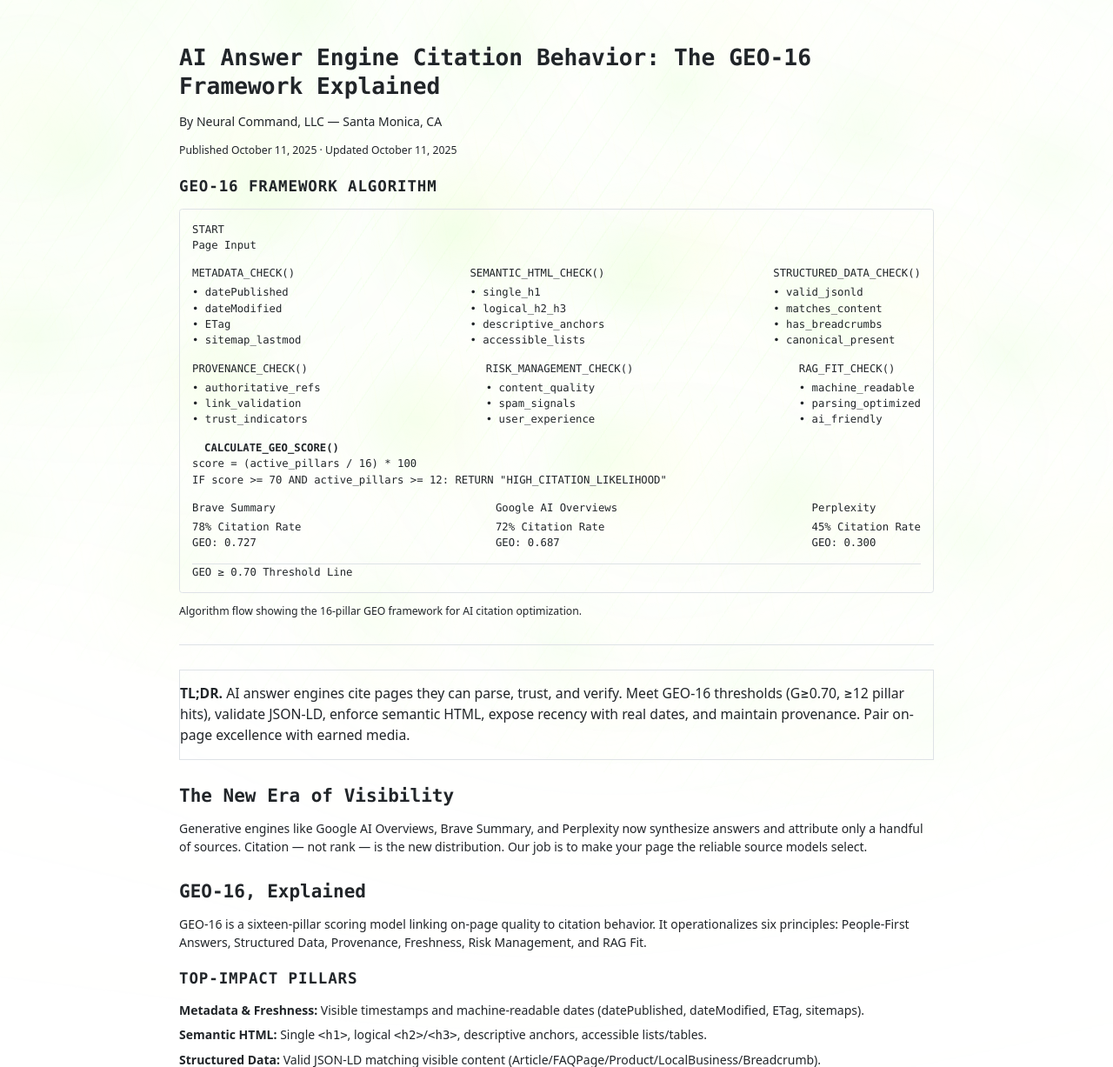
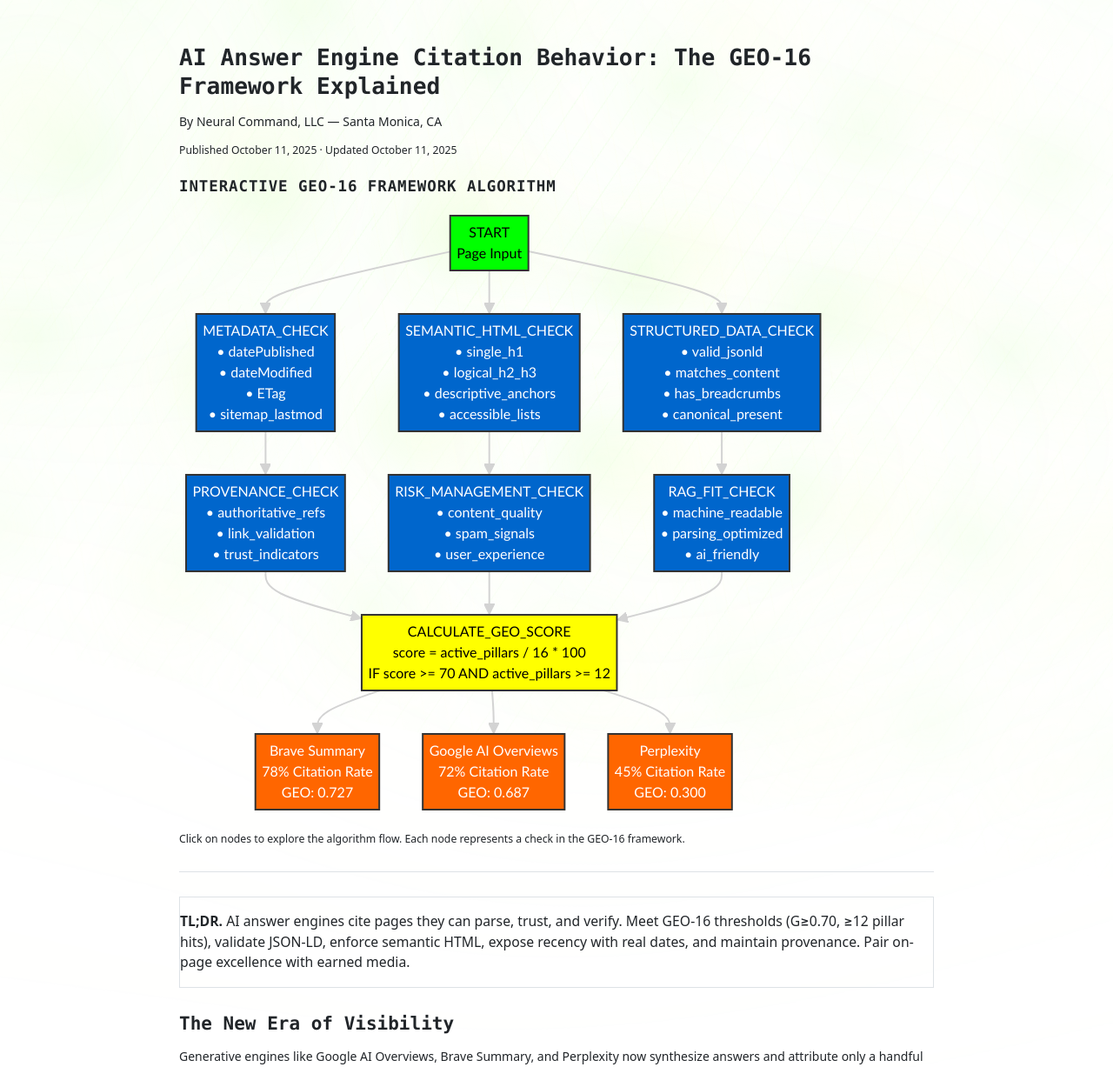
Before and after one commit to malwarescan/AIvisibility, a PHP site: page /insights/geo-16-framework in a window 1280 px wide. Shown: the part 96-1323 px from the top of the page at 87% size. Run offline with PHP 8.4, Linux system fonts and the light colour scheme; some libraries are stand-ins or nearby versions.

Commit message:
Add interactive Mermaid.js flowchart for GEO-16 algorithm
- Replace static visualization with interactive Mermaid flowchart
- Include all 16 pillars with proper flow connections
- Color-coded nodes: green start, blue checks, yellow calculation, orange outputs
- Interactive click-and-explore functionality
- Dark theme matching article design
- Shows complete algorithm flow from input to citation outputs

```diff
--- a/pages/insights/geo-16-framework.php
+++ b/pages/insights/geo-16-framework.php
@@ -32,71 +32,38 @@ $cover_img = '/assets/geo16-cover.webp';
         Updated <time datetime="<?= $modified ?>"><?= date('F j, Y', strtotime($modified)) ?></time>
       </p>
 
-      <!-- GEO-16 Algorithm Visualization -->
+      <!-- Interactive GEO-16 Algorithm Visualization -->
       <div class="bg-gray-900 p-6 rounded-lg mb-8">
-        <h3 class="text-xl font-semibold text-white mb-4">GEO-16 Framework Algorithm</h3>
-        <div class="bg-black p-4 rounded border border-gray-600 font-mono text-sm text-green-400">
-          <div class="text-center mb-4">
-            <div class="inline-block bg-green-600 text-white px-3 py-1 rounded text-xs">START</div>
-            <div class="text-xs mt-1">Page Input</div>
-          </div>
+        <h3 class="text-xl font-semibold text-white mb-4">Interactive GEO-16 Framework Algorithm</h3>
+        <div class="mermaid">
+flowchart TD
+    A[START<br/>Page Input] --> B[METADATA_CHECK<br/>• datePublished<br/>• dateModified<br/>• ETag<br/>• sitemap_lastmod]
+    A --> C[SEMANTIC_HTML_CHECK<br/>• single_h1<br/>• logical_h2_h3<br/>• descriptive_anchors<br/>• accessible_lists]
+    A --> D[STRUCTURED_DATA_CHECK<br/>• valid_jsonld<br/>• matches_content<br/>• has_breadcrumbs<br/>• canonical_present]
 
-          <div class="flex justify-between items-center mb-4">
-            <div class="text-center">
-              <div class="bg-blue-600 text-white px-2 py-1 rounded text-xs mb-1">METADATA_CHECK()</div>
-              <div class="text-xs">• datePublished<br>• dateModified<br>• ETag<br>• sitemap_lastmod</div>
-            </div>
-            <div class="text-center">
-              <div class="bg-green-600 text-white px-2 py-1 rounded text-xs mb-1">SEMANTIC_HTML_CHECK()</div>
-              <div class="text-xs">• single_h1<br>• logical_h2_h3<br>• descriptive_anchors<br>• accessible_lists</div>
-            </div>
-            <div class="text-center">
-              <div class="bg-purple-600 text-white px-2 py-1 rounded text-xs mb-1">STRUCTURED_DATA_CHECK()</div>
-              <div class="text-xs">• valid_jsonld<br>• matches_content<br>• has_breadcrumbs<br>• canonical_present</div>
-            </div>
-          </div>
+    B --> E[PROVENANCE_CHECK<br/>• authoritative_refs<br/>• link_validation<br/>• trust_indicators]
+    C --> F[RISK_MANAGEMENT_CHECK<br/>• content_quality<br/>• spam_signals<br/>• user_experience]
+    D --> G[RAG_FIT_CHECK<br/>• machine_readable<br/>• parsing_optimized<br/>• ai_friendly]
 
-          <div class="flex justify-between items-center mb-4">
-            <div class="text-center">
-              <div class="bg-orange-600 text-white px-2 py-1 rounded text-xs mb-1">PROVENANCE_CHECK()</div>
-              <div class="text-xs">• authoritative_refs<br>• link_validation<br>• trust_indicators</div>
-            </div>
-            <div class="text-center">
-              <div class="bg-red-600 text-white px-2 py-1 rounded text-xs mb-1">RISK_MANAGEMENT_CHECK()</div>
-              <div class="text-xs">• content_quality<br>• spam_signals<br>• user_experience</div>
-            </div>
-            <div class="text-center">
-              <div class="bg-teal-600 text-white px-2 py-1 rounded text-xs mb-1">RAG_FIT_CHECK()</div>
-              <div class="text-xs">• machine_readable<br>• parsing_optimized<br>• ai_friendly</div>
-            </div>
-          </div>
+    E --> H[CALCULATE_GEO_SCORE<br/>score = active_pillars / 16 * 100<br/>IF score >= 70 AND active_pillars >= 12]
+    F --> H
+    G --> H
 
-          <div class="text-center mb-4">
-            <div class="bg-yellow-600 text-black px-4 py-2 rounded text-sm font-bold">CALCULATE_GEO_SCORE()</div>
-            <div class="text-xs mt-1">score = (active_pillars / 16) * 100</div>
-            <div class="text-xs">IF score >= 70 AND active_pillars >= 12: RETURN "HIGH_CITATION_LIKELIHOOD"</div>
-          </div>
+    H --> I[Brave Summary<br/>78% Citation Rate<br/>GEO: 0.727]
+    H --> J[Google AI Overviews<br/>72% Citation Rate<br/>GEO: 0.687]
+    H --> K[Perplexity<br/>45% Citation Rate<br/>GEO: 0.300]
 
-          <div class="flex justify-between items-center">
-            <div class="text-center">
-              <div class="bg-green-600 text-white px-2 py-1 rounded text-xs mb-1">Brave Summary</div>
-              <div class="text-xs">78% Citation Rate<br>GEO: 0.727</div>
-            </div>
-            <div class="text-center">
-              <div class="bg-yellow-600 text-black px-2 py-1 rounded text-xs mb-1">Google AI Overviews</div>
-              <div class="text-xs">72% Citation Rate<br>GEO: 0.687</div>
-            </div>
-            <div class="text-center">
-              <div class="bg-orange-600 text-white px-2 py-1 rounded text-xs mb-1">Perplexity</div>
-              <div class="text-xs">45% Citation Rate<br>GEO: 0.300</div>
-            </div>
-          </div>
+    classDef startNode fill:#00ff00,stroke:#333,stroke-width:2px,color:#000
+    classDef checkNode fill:#0066cc,stroke:#333,stroke-width:2px,color:#fff
+    classDef calcNode fill:#ffff00,stroke:#333,stroke-width:2px,color:#000
+    classDef outputNode fill:#ff6600,stroke:#333,stroke-width:2px,color:#fff
 
-          <div class="text-center mt-4 pt-2 border-t border-gray-600">
-            <div class="text-red-400 text-xs">GEO ≥ 0.70 Threshold Line</div>
-          </div>
+    class A startNode
+    class B,C,D,E,F,G checkNode
+    class H calcNode
+    class I,J,K outputNode
         </div>
-        <p class="text-gray-400 text-sm mt-2">Algorithm flow showing the 16-pillar GEO framework for AI citation optimization.</p>
+        <p class="text-gray-400 text-sm mt-2">Click on nodes to explore the algorithm flow. Each node represents a check in the GEO-16 framework.</p>
       </div>
     </header>
 
@@ -236,3 +203,18 @@ $serviceSchemas = [
 // Add service schemas to global array for template rendering
 $GLOBALS['serviceSchemas'] = $serviceSchemas;
 ?>
+
+<!-- Mermaid.js for interactive flowchart -->
+<script src="https://cdn.jsdelivr.net/npm/mermaid@10.6.1/dist/mermaid.min.js"></script>
+<script>
+document.addEventListener('DOMContentLoaded', function() {
+  mermaid.initialize({
+    startOnLoad: true,
+    theme: 'dark',
+    flowchart: {
+      useMaxWidth: true,
+      htmlLabels: true
+    }
+  });
+});
+</script>
```
